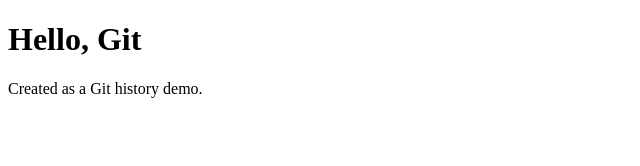
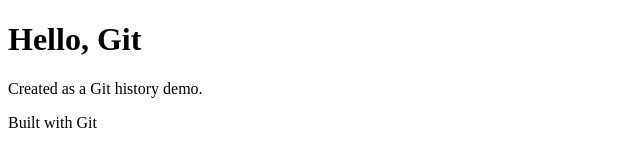
Before and after one commit to Afrah-06/git-reset-demo, a plain HTML site: page index.html in a window 1280 px wide. Shown: the whole page, without its empty margins (0-640 px from the left). Drawn offline with Linux system fonts and the light colour scheme.

Commit message:
Add footer (third project commit)

```diff
--- a/index.html
+++ b/index.html
@@ -7,5 +7,6 @@
 <body>
   <h1>Hello, Git</h1>
   <p>Created as a Git history demo.</p>
+  <footer>Built with Git</footer>
 </body>
 </html>
```
